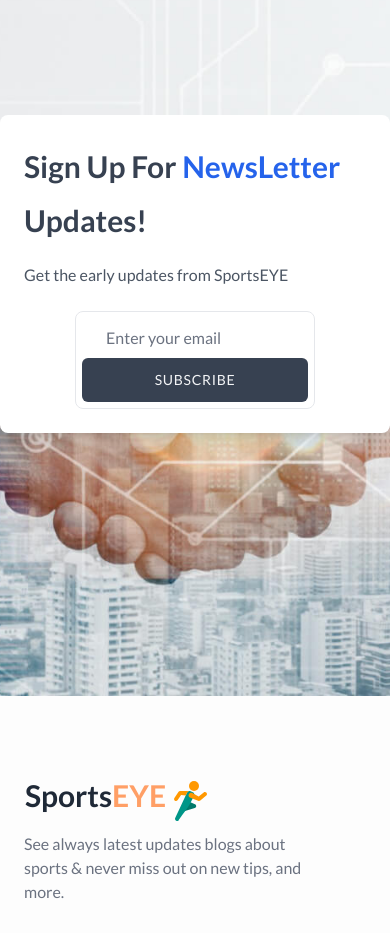
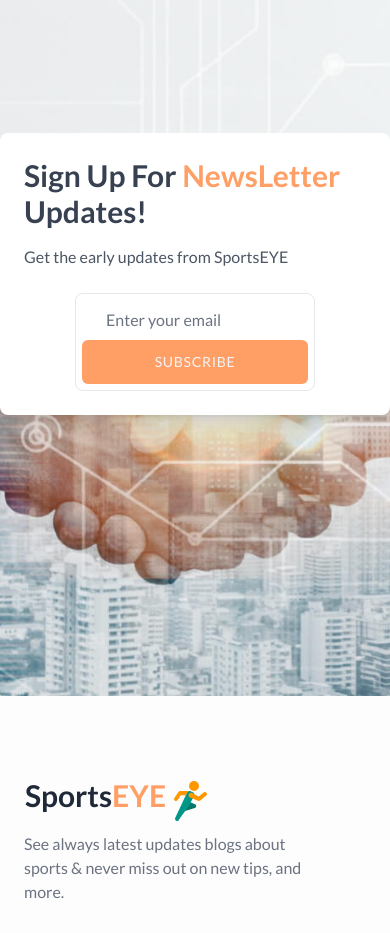
Before and after one commit to arifraj9911/sports-blog-client, a React (Vite) app: page / in a window 390 px wide. Shown: the part 1200-2133 px from the top of the page. Built offline with nearby package versions, Linux system fonts and the light colour scheme; no server answers.

Commit message:
typewritter effect added

```diff
--- a/package.json
+++ b/package.json
@@ -28,6 +28,7 @@
     "react-hot-toast": "^2.4.1",
     "react-icons": "^5.2.1",
     "react-router-dom": "^6.23.0",
+    "react-simple-typewriter": "^5.0.1",
     "react-spinners": "^0.13.8",
     "react-tooltip": "^5.26.4",
     "sort-by": "^1.2.0",
--- a/src/Pages/AllBlog/AllBlogCard.jsx
+++ b/src/Pages/AllBlog/AllBlogCard.jsx
@@ -21,8 +21,8 @@ const AllBlogCard = ({ blog, handleWishlist }) => {
       </div>
       <div className="">
         <span className="text-[#999] text-sm font-light">
-          By{" "}
-          <span className="italic font-semibold">
+          by{" "}
+          <span className="italic font-normal text-primary">
             {user?.displayName ? user?.displayName : "Author"}
           </span>
         </span>
--- a/src/Pages/Home/Banner/Banner.jsx
+++ b/src/Pages/Home/Banner/Banner.jsx
@@ -1,6 +1,11 @@
 import banner from "../../../assets/Images/banner3.png";
+import { useTypewriter } from 'react-simple-typewriter'
 
 const Banner = () => {
+  const [text] = useTypewriter({
+    words:['Sports'],
+    loop:2
+  })
   return (
     <div className=" dark:bg-[#121212]  bg-[#FFFBF5]">
       <div className="max-w-screen-xl mx-auto">
@@ -12,7 +17,7 @@ const Banner = () => {
                   <span>Your Ultimate </span>
                   <span className="mt-3">
                     Destination for{" "}
-                    <span className="text-[#FF9F66]">Sports</span>{" "}
+                    <span className="text-[#FF9F66]">{text}</span>{" "}
                   </span>
                   {/* <br /> your <span className="text-blue-500 ">sports</span> */}
                 </h1>
--- a/src/Pages/Home/Newsletter/Newsletter.jsx
+++ b/src/Pages/Home/Newsletter/Newsletter.jsx
@@ -1,5 +1,5 @@
 import Swal from "sweetalert2";
-import newsLetterImg from '../../../assets/Images/newsletter.jpg'
+import newsLetterImg from "../../../assets/Images/newsletter.jpg";
 
 const Newsletter = () => {
   const handleNewsletter = (e) => {
@@ -17,19 +17,22 @@ const Newsletter = () => {
     }
   };
   return (
-    <div style={{
-      backgroundImage:`url(${newsLetterImg})`,
-      height:'100vh',
-      backgroundSize:'cover',
-      backgroundRepeat:'no-repeat',
-      backgroundPosition:'center'
-    }} className="py-20 flex items-center">
+    <div
+      style={{
+        backgroundImage: `url(${newsLetterImg})`,
+        height: "100vh",
+        backgroundSize: "cover",
+        backgroundRepeat: "no-repeat",
+        backgroundPosition: "center",
+      }}
+      className="py-20 flex items-center"
+    >
       <section className="flex flex-col max-w-6xl mx-auto overflow-hidden bg-white rounded-lg shadow-lg  md:flex-row md:h-80">
         <div className="md:flex md:items-center md:justify-center md:w-1/2 md:bg-gray-700 md:dark:bg-gray-800">
           <div className="px-6 py-6 md:px-8 md:py-0">
-            <h2 className="text-3xl md:text-5xl font-bold leading-[54px] text-gray-700 dark:text-white md:text-gray-100">
+            <h2 className="text-3xl md:text-5xl font-bold  text-gray-700 dark:text-white md:text-gray-100">
               Sign Up For{" "}
-              <span className="text-blue-600 mt-1 dark:text-blue-400 md:text-blue-300">
+              <span className="text-[#FF9F66]  dark:text-blue-400 md:text-[#FF9F66]">
                 NewsLetter
               </span>{" "}
               Updates!
@@ -52,7 +55,7 @@ const Newsletter = () => {
                 aria-label="Enter your email"
               />
 
-              <button className="px-4 py-3 text-sm  font-medium tracking-wider text-gray-100 uppercase transition-colors duration-300 transform bg-gray-700 rounded-md hover:bg-gray-600 focus:bg-gray-600 focus:outline-none">
+              <button className="px-4 py-3 text-sm  font-medium tracking-wider text-gray-100 uppercase transition-colors duration-300 transform bg-[#FF9F66] rounded-md hover:bg-gray-600 focus:bg-gray-600 focus:outline-none">
                 subscribe
               </button>
             </div>
```
Also changed, not shown: 1 other file (tests, documents, lock files or other folders).
